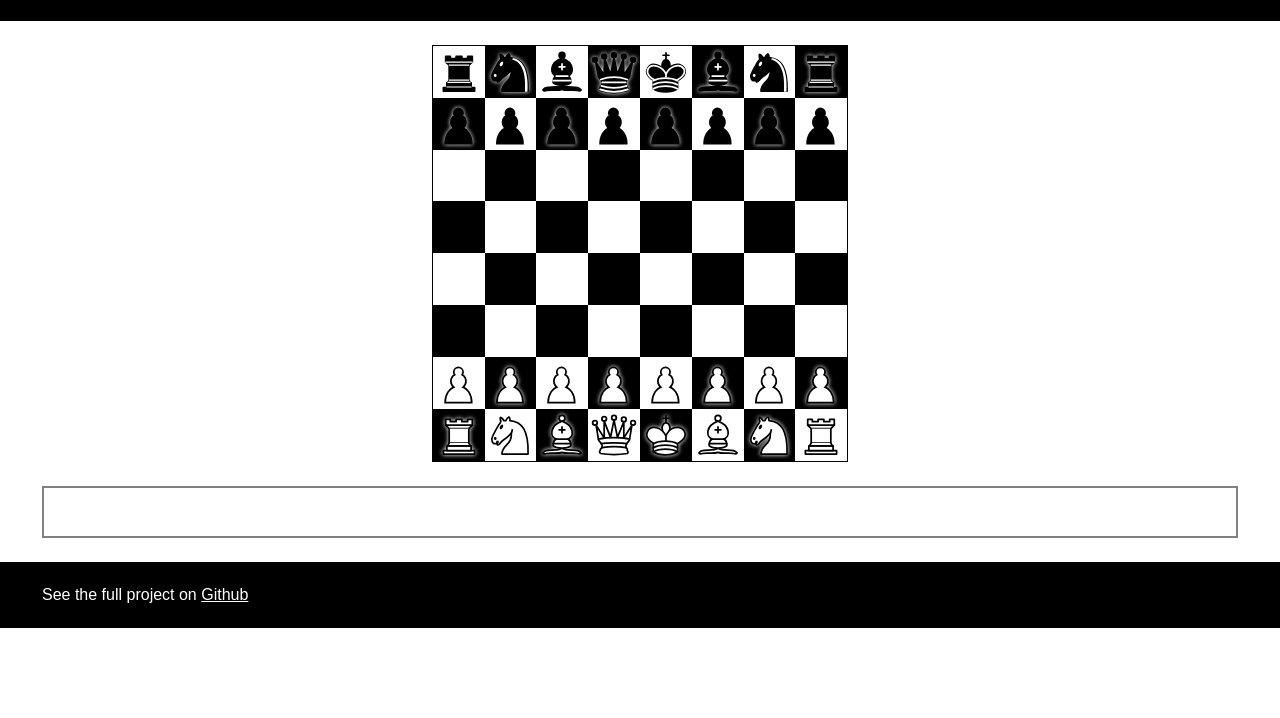
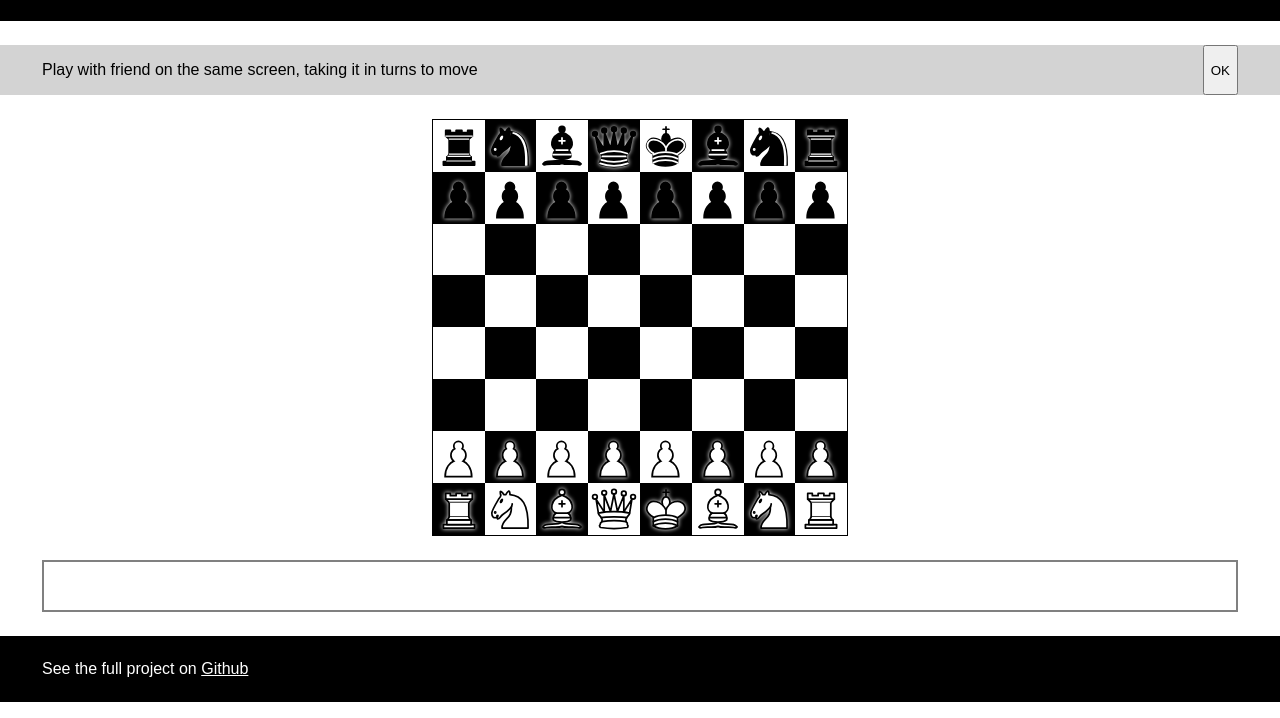
Before and after one commit to CLTPayne/chess-game, a website: page index.html in a window 1280 px wide. Shown: the part 82-800 px from the top of the page. Drawn offline with Linux system fonts and the light colour scheme.

Commit message:
Add dismissable instructions banner

```diff
--- a/index.html
+++ b/index.html
@@ -18,6 +18,14 @@
 				How to play Chess
 			</a>
 		</header>
+		<div class="banner" data-component="banner">
+			<p class="instructions">
+				Play with friend on the same screen, taking it in turns to move
+			</p>
+			<button data-component="banner__dismiss" class="dismiss">
+				OK
+			</button>
+		</div>
 		<main class="wrapper" data-component="wrapper"></main>
 		<div data-component="controls">
 			<form data-component="move-form">
@@ -59,6 +67,17 @@
 				renderPotentialMovesToHtml,
 			} from "./lib/chessboard.js";
 			import { rookValidMoves } from "./lib/rook.js";
+
+			const dismissInstructions = () => {
+				const instructions = document.querySelector(
+					"[data-component=banner]"
+				);
+				instructions.classList.add("hidden");
+			};
+			const dismissBanner = document.querySelector(
+				"[data-component=banner__dismiss]"
+			);
+			dismissBanner.addEventListener("click", dismissInstructions);
 
 			const wrapper = document.querySelector("[data-component=wrapper]");
 
--- a/styles.css
+++ b/styles.css
@@ -103,3 +103,15 @@ form {
 	/* Use click and play so form input is out of date */
 	display: none;
 }
+
+.hidden {
+	display: none !important;
+}
+
+.banner {
+	display: flex;
+	justify-content: space-between;
+	padding: 0 42px;
+	margin-bottom: 24px;
+	background-color: lightgrey;
+}
```
